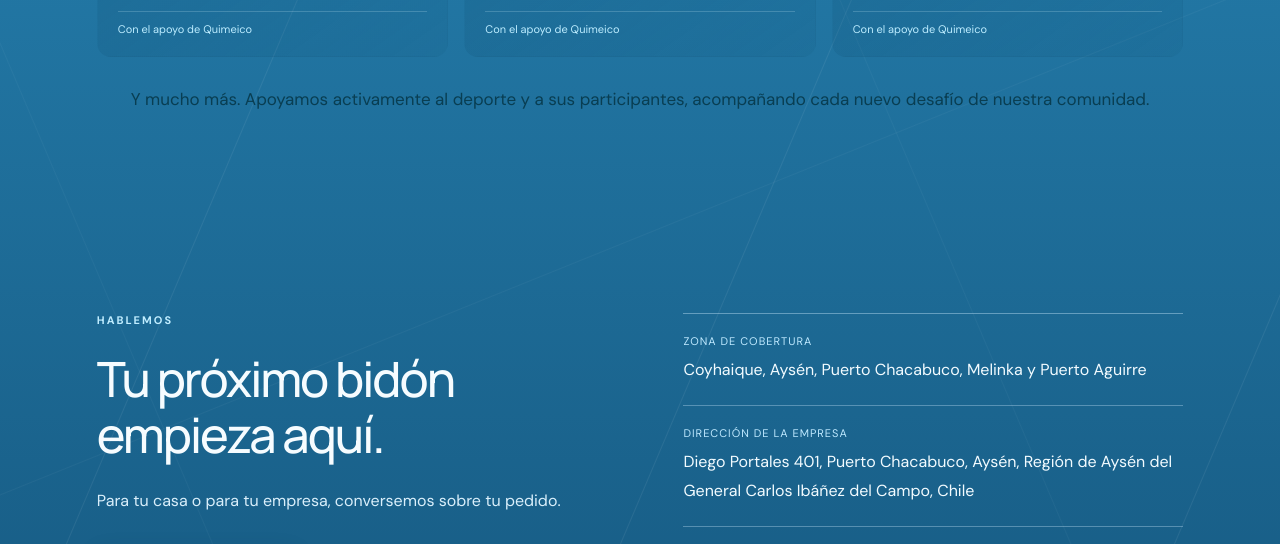
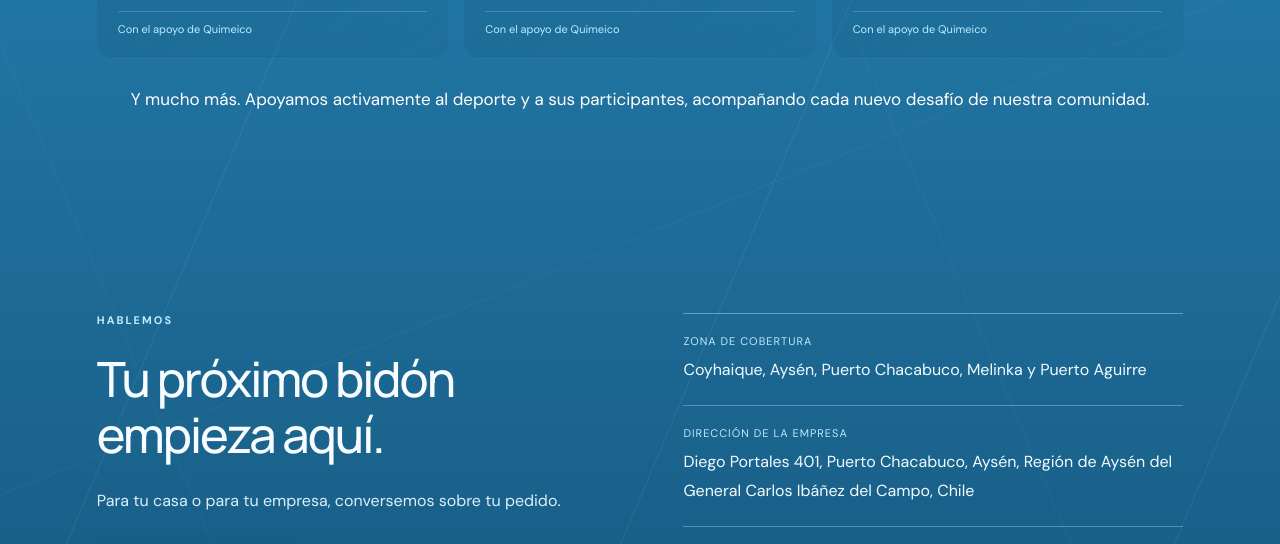
Before and after one commit to KururinTime/Quimeico-web, a website: page index.html in a window 1280 px wide. Shown: the part 6440-6984 px from the top of the page. Drawn offline with Linux system fonts and the light colour scheme.

Commit message:
Cambiar a blanco el texto final de comunidad

```diff
--- a/src/styles.css
+++ b/src/styles.css
@@ -223,7 +223,7 @@ footer{background:#08395380;border-top-color:#a6daf33d}
 .community-card h3{font-size:23px;line-height:1.35;letter-spacing:-.6px;margin:12px 0 15px}
 .community-card p{color:#d5eaf6;font-size:14px;margin:0 0 25px}
 .community-support{margin-top:auto;padding-top:17px;width:100%;border-top:1px solid #d4f3ff33;font-size:11px;color:#bcecff}
-.community-closing{margin:28px 0 0;text-align:center;color:var(--ink);font-size:17px;line-height:1.7}
+.community-closing{margin:28px 0 0;text-align:center;color:#fff;font-size:17px;line-height:1.7}
 @media(max-width:900px){.community-grid{grid-template-columns:minmax(0,1fr)}.community-card{padding:26px}.community-icon{margin-bottom:20px}}
 
 .basketball-photos{width:100%;display:grid;gap:10px;margin-bottom:22px}
```
